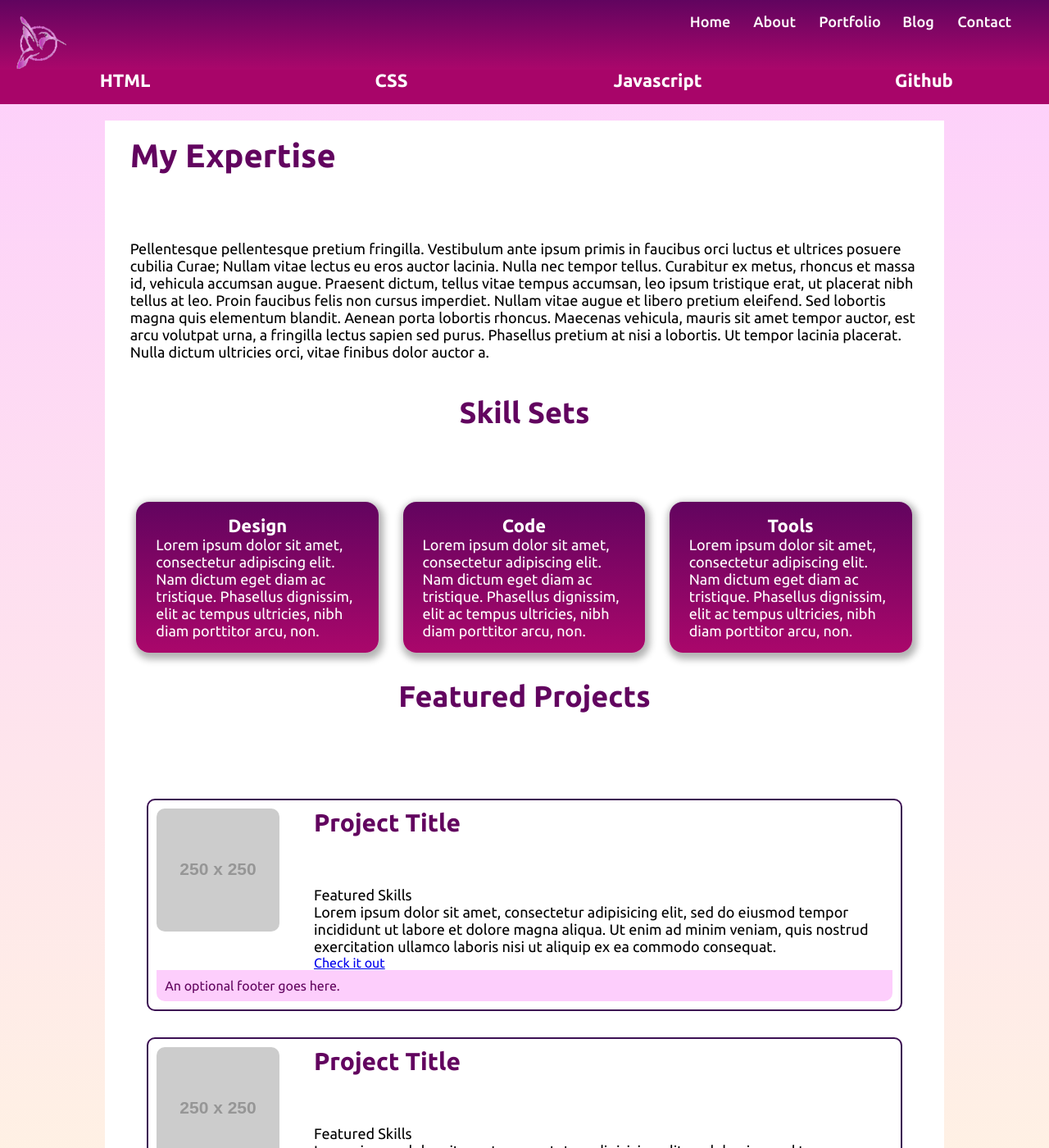
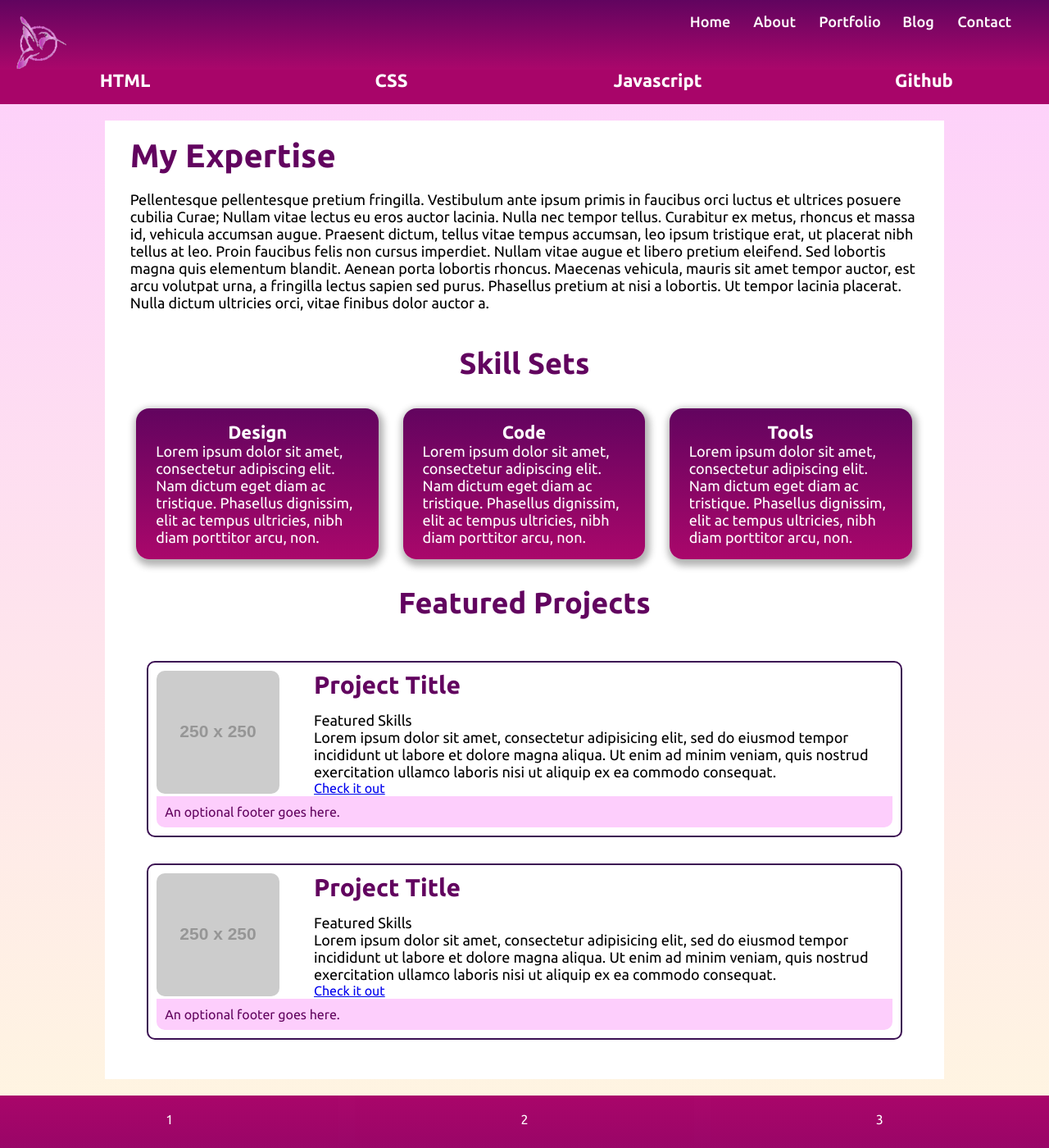
Before and after one commit to Steve-AB/Steve-AB.github.io, a Jekyll site: the page built from portfolio/index.html, in a window 1280 px wide and 1400 px high. Shown: the whole window at 82% size. Built offline with Jekyll 4.4.1, drawn with Linux system fonts in a browser that asks for light colours; nearby versions of some CDN libraries.

Commit message:
Update portfolio.css

```diff
--- a/css/portfolio.css
+++ b/css/portfolio.css
@@ -57,7 +57,7 @@ h2, h4 {
 }
 h1, h2, h3 {
   color: #62045f;
-  padding-bottom: 2em;
+  padding-bottom: 0.5em;
 }
 h4 {
   font-size: 22px;
```
